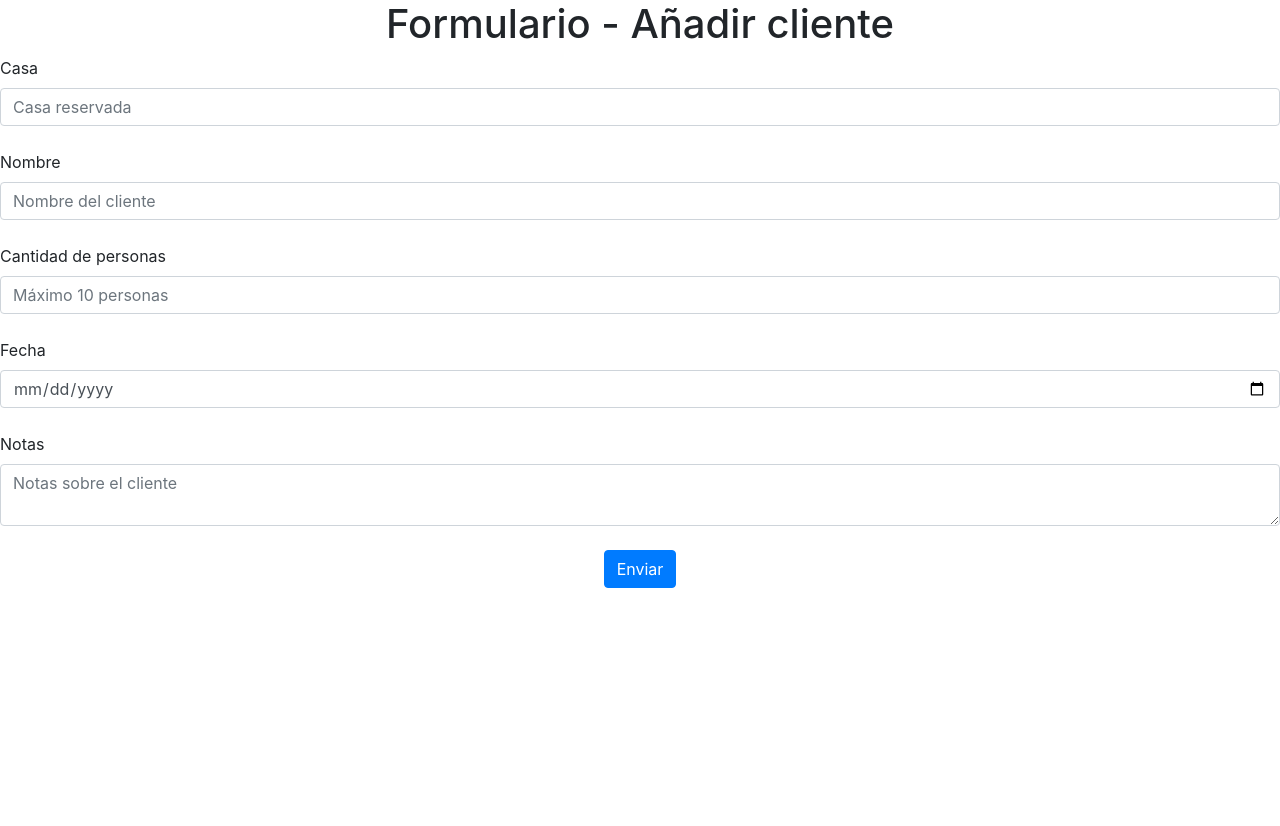
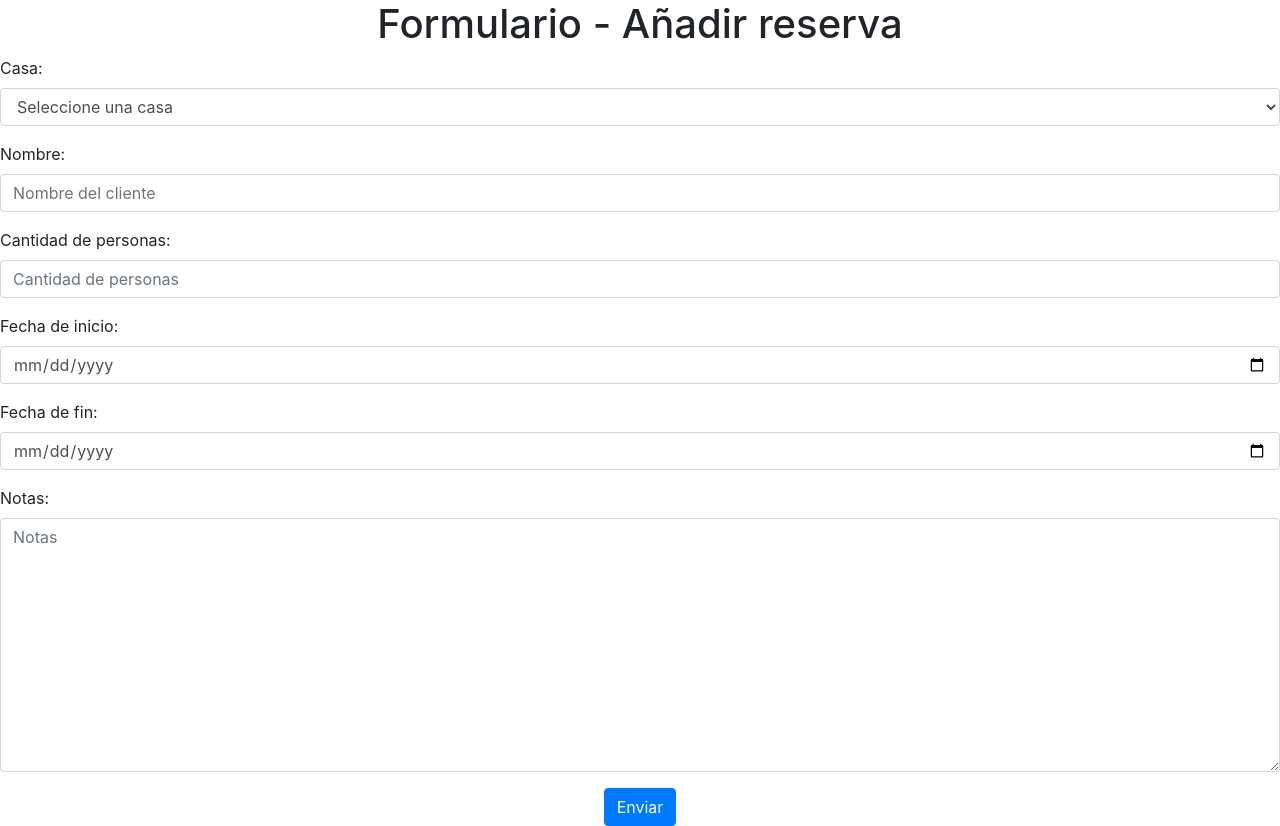
Before and after one commit to Mathiconroy/calendario-atyra, a Django app: page /add_client_form in a window 1280 px wide. Before the commit the page ends 588 px from the top, so only its background shows below. Run offline with Django 3.2, Linux system fonts and the light colour scheme; some libraries are stand-ins or nearby versions.

Commit message:
Changed the way the form is made, TODO: Add logic and db

```diff
--- /dev/null
+++ b/calendario_atyra_root/calendarios/forms.py
@@ -0,0 +1,9 @@
+from django import forms
+
+class AddClientForm(forms.Form): # If let blank, they are REQUIRED by default
+    casa = forms.ChoiceField(label='Casa', choices=[('', 'Seleccione una casa'), ('1', '1'), ('2', '2'), ('3', '3')], widget=forms.Select(attrs={'class':'form-control'}))
+    nombre = forms.CharField(label='Nombre', max_length=150, strip=True, widget=forms.TextInput(attrs={'class':'form-control', 'placeholder':'Nombre del cliente'}))
+    cantidad_personas = forms.IntegerField(label='Cantidad de personas', min_value=1, max_value=10, widget=forms.NumberInput(attrs={'class':'form-control', 'placeholder':'Cantidad de personas'}))
+    fecha_inicio = forms.DateField(label='Fecha de inicio', widget=forms.DateInput(attrs={'class':'form-control', 'type':'date'}))
+    fecha_fin = forms.DateField(label='Fecha de fin', widget=forms.DateInput(attrs={'class':'form-control', 'type':'date'}))
+    notas = forms.CharField(label='Notas', widget=forms.Textarea(attrs={'class':'form-control', 'placeholder':'Notas'}))
--- a/calendario_atyra_root/calendarios/models.py
+++ b/calendario_atyra_root/calendarios/models.py
@@ -2,8 +2,8 @@ from django.db import models
 
 class Reservas(models.Model):
     casa = models.CharField(max_length=5)
-    nombre = models.CharField(max_length=100)
-    cantidad_personas = models.CharField(max_length=5)
+    nombre = models.CharField(max_length=150)
+    cantidad_personas = models.IntegerField(max_length=5)
     fecha = models.DateField(blank=False)
     notas = models.TextField()
 
--- a/calendario_atyra_root/calendarios/templates/calendarios/form.html
+++ b/calendario_atyra_root/calendarios/templates/calendarios/form.html
@@ -2,10 +2,12 @@
 
 {% block main %}
 <div class="text-center">
-    <h1>Formulario - Añadir cliente</h1>
+    <h1>Formulario - Añadir reserva</h1>
 </div>
-<form action="add_client_form" method="POST"><!-- ADD INFO TO THIS! -->
-    <label for="casa">Casa</label>
+<form action="/add_client_form" method="POST"><!-- ADD INFO TO THIS! -->
+    {% csrf_token %}
+    {{ form.as_p }}
+    <!-- <label for="casa">Casa</label>
     <input type="number" class="form-control" id="casa" min="1" max="3" placeholder="Casa reservada">
 
     <br>
@@ -29,6 +31,7 @@
     <textarea row="5" class="form-control" id="notas" placeholder="Notas sobre el cliente"></textarea>
     <br>
 <form>
+-->
 
 <div class="text-center">
     <button type="submit" class="btn btn-primary">Enviar</button>
--- a/calendario_atyra_root/calendarios/views.py
+++ b/calendario_atyra_root/calendarios/views.py
@@ -1,8 +1,16 @@
 from django.shortcuts import render
 from django.http import HttpRequest, HttpResponse
+from .forms import AddClientForm
 
 def index(request):
     return render(request, 'calendarios/main.html')
 
 def add_client_form(request):
-    return render(request, 'calendarios/form.html')
+    if request.method == "POST":
+        form = AddClientForm(request.POST)
+        if form.is_valid:
+            return render(request, 'calendarios/main.html')
+
+    if request.method == "GET":
+        form = AddClientForm()
+        return render(request, 'calendarios/form.html', {'form':form})
```
